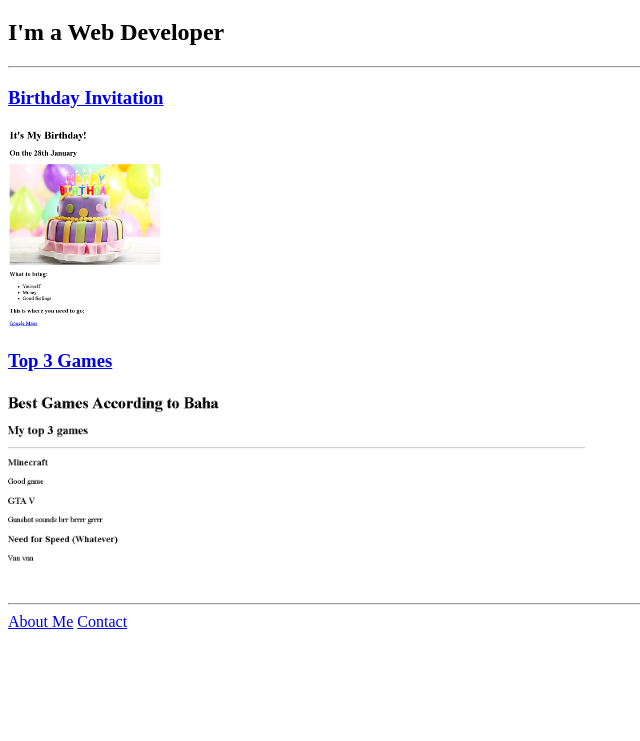
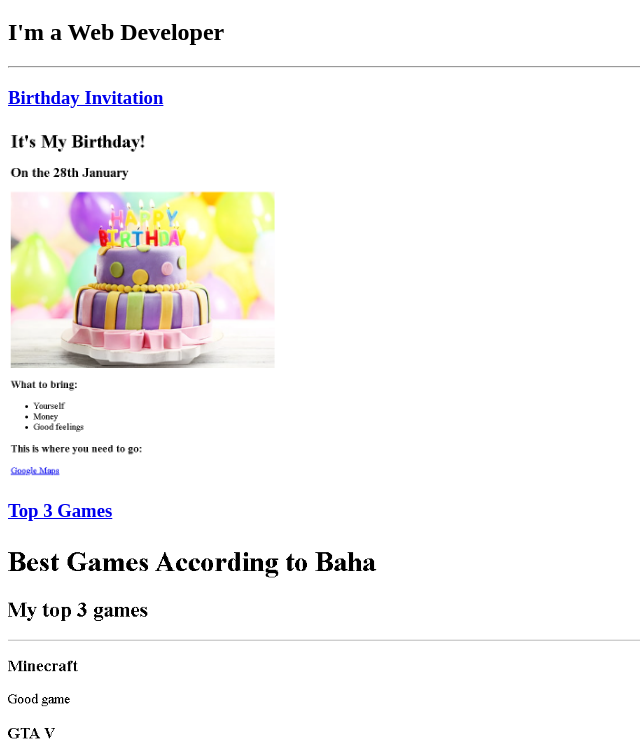
Before and after one commit to ahmetbahaakturk/html-portfolio, a plain HTML site: page index.html in a window 1280 px wide. Shown: the part 61-802 px from the top of the page, without its empty margins (0-640 px from the left). Drawn offline with Linux system fonts and the light colour scheme.

Commit message:
Update index.html
images resized

```diff
--- a/index.html
+++ b/index.html
@@ -28,13 +28,13 @@ https://developer.mozilla.org/en-US/docs/Web/HTML/Element/img#attr-height -->
     <h3><a href="./public/birthday-invite.html">Birthday Invitation</a></h3>
     <img
       src="./assets/images/birthday_invitation.png"
-      height="200"
+      height="350"
       alt="birthday invitation project"
     />
     <h3><a href="./public/game-ranking.html">Top 3 Games</a></h3>
     <img
       src="./assets/images/game_ranking.png"
-      height="200"
+      height="350"
       alt="top 3 games project"
     />
 
```
